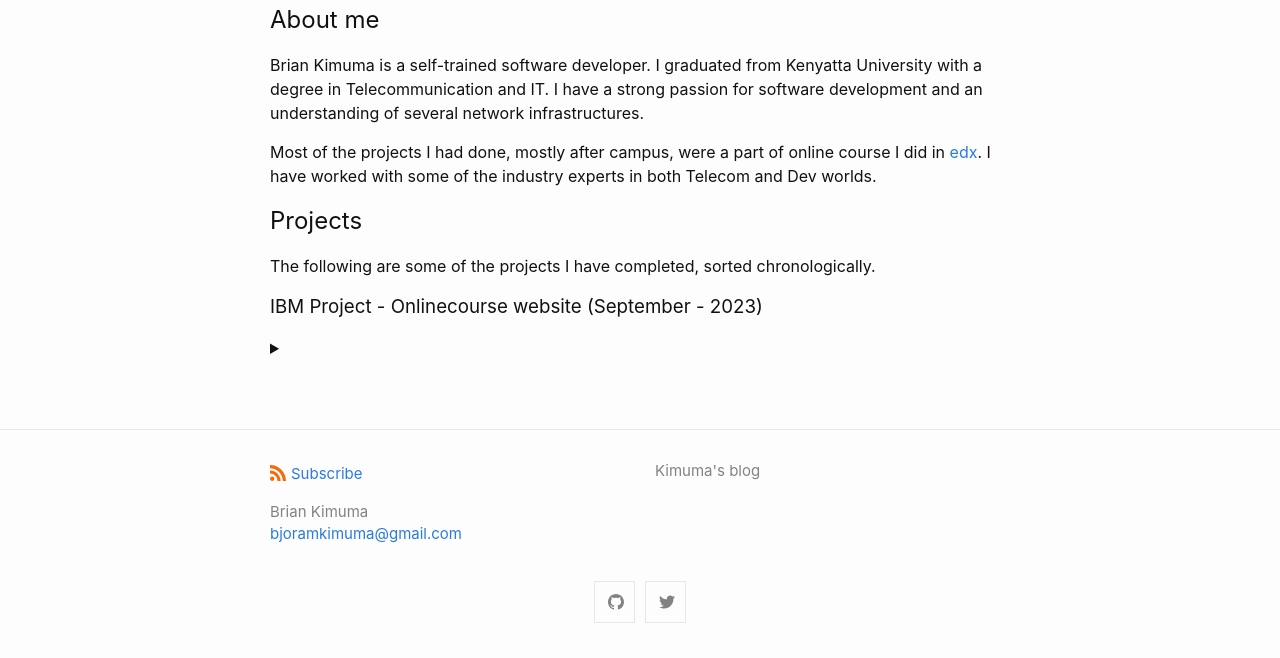
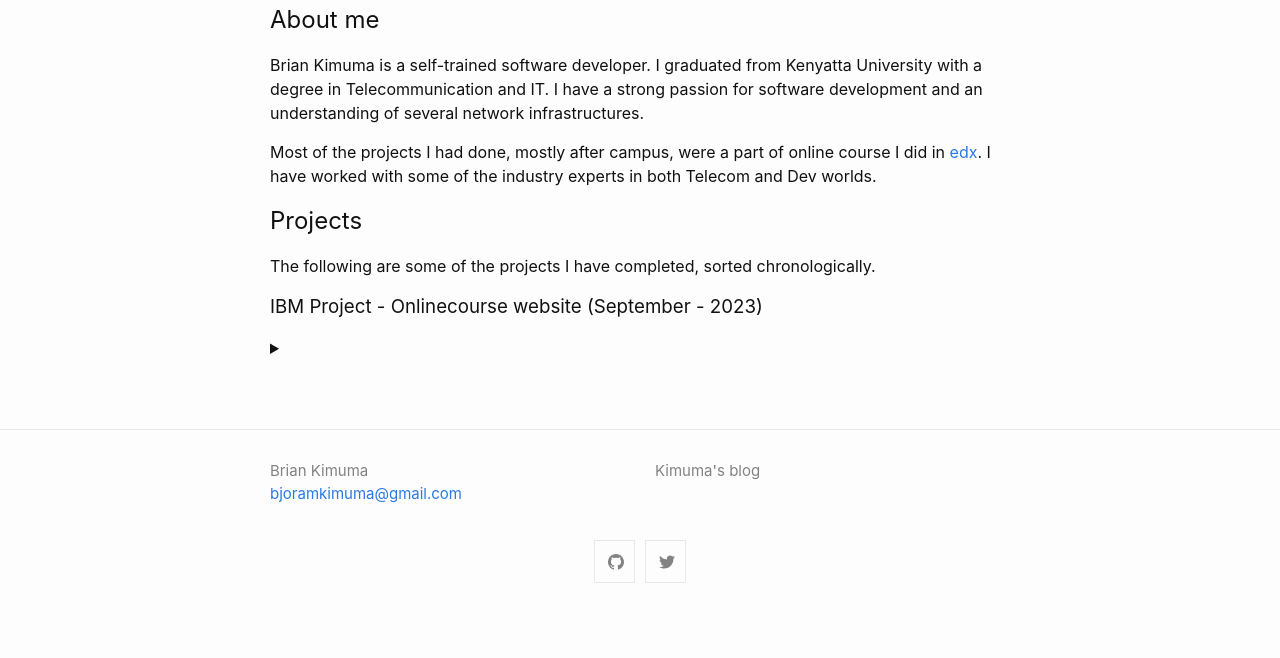
Before and after one commit to BKimuma/bkimuma.github.io, a Jekyll site: the page built from index.md, in a window 1280 px wide and 900 px high, scrolled down 736 px, cut to the strip 242-900 px from the top of the window. Built offline with Jekyll 4.4.1, drawn with Linux system fonts in a browser that asks for light colours; after the commit the page ends 1596 px from its top, so only the background shows below that.

Commit message:
modified tags within custom-head and footer files

```diff
--- a/_includes/custom-head.html
+++ b/_includes/custom-head.html
@@ -5,9 +5,9 @@
   2. Customize default _includes/custom-head.html in your source directory and insert the given code snippet.
 {% endcomment %}
 
-<link rel="apple-touch-icon" sizes="180x180" href="/assets/favicon/apple-touch-icon.png">
-<link rel="icon" type="image/png" sizes="32x32" href="/assets/favicon/favicon-32x32.png">
-<link rel="icon" type="image/png" sizes="16x16" href="/assets/favicon/favicon-16x16.png">
+<link rel="apple-touch-icon" sizes="180x180" href="/assets/favicon/bkimuma.png">
+<link rel="icon" type="image/png" sizes="32x32" href="/assets/favicon/bkimuma.png">
+<link rel="icon" type="image/png" sizes="16x16" href="/assets/bkimuma.png">
 <link rel="manifest" href="/assets/favicon/site.webmanifest">
 <link rel="mask-icon" href="/assets/favicon/safari-pinned-tab.svg" color="#5bbad5">
 <meta name="msapplication-TileColor" content="#da532c">
--- a/_includes/footer.html
+++ b/_includes/footer.html
@@ -5,13 +5,7 @@
 
     <div class="footer-col-wrapper">
       <div class="footer-col">
-        <p class="feed-subscribe">
-          <a href="{{ 'feed.xml' | relative_url }}">
-            <svg class="svg-icon orange">
-              <use xlink:href="{{ 'assets/minima-social-icons.svg#rss' | relative_url }}"></use>
-            </svg><span>Subscribe</span>
-          </a>
-        </p>
+
       {%- if site.author %}
         <ul class="contact-list">
           {% if site.author.name -%}
```
